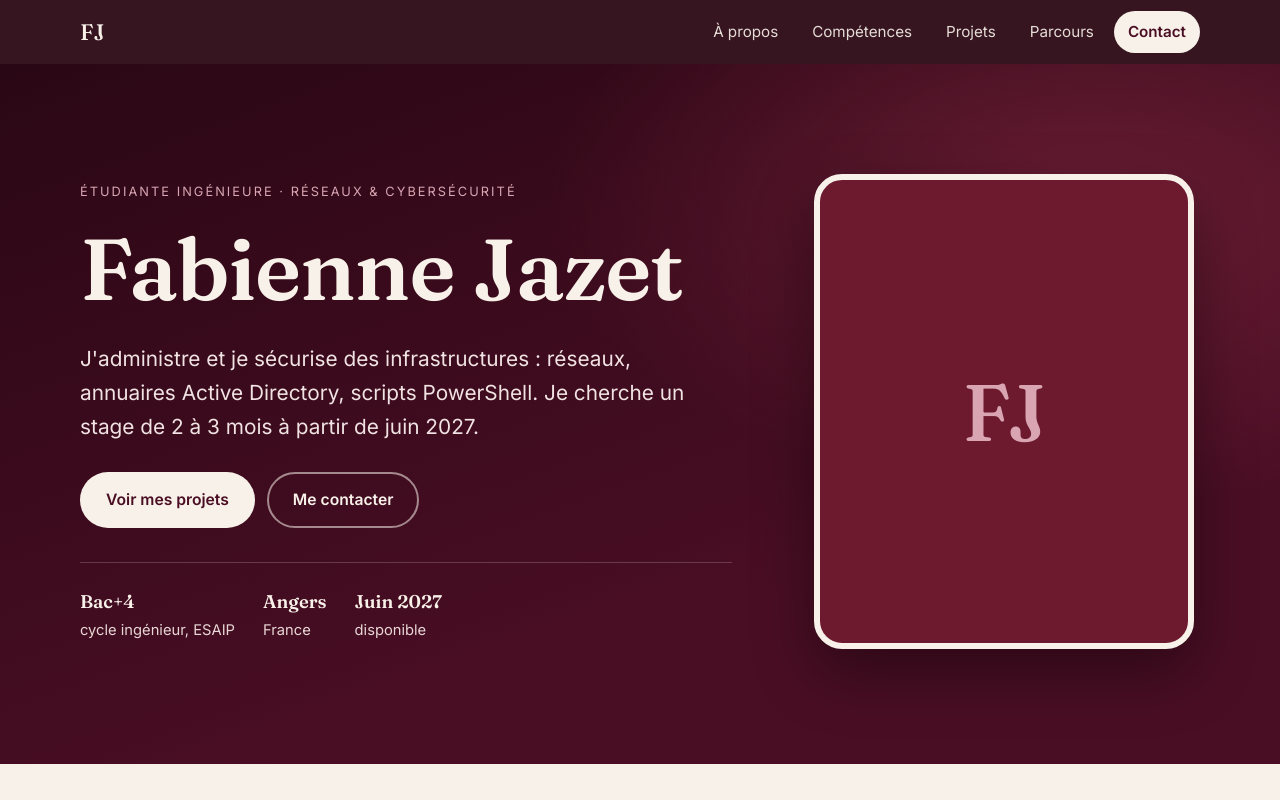
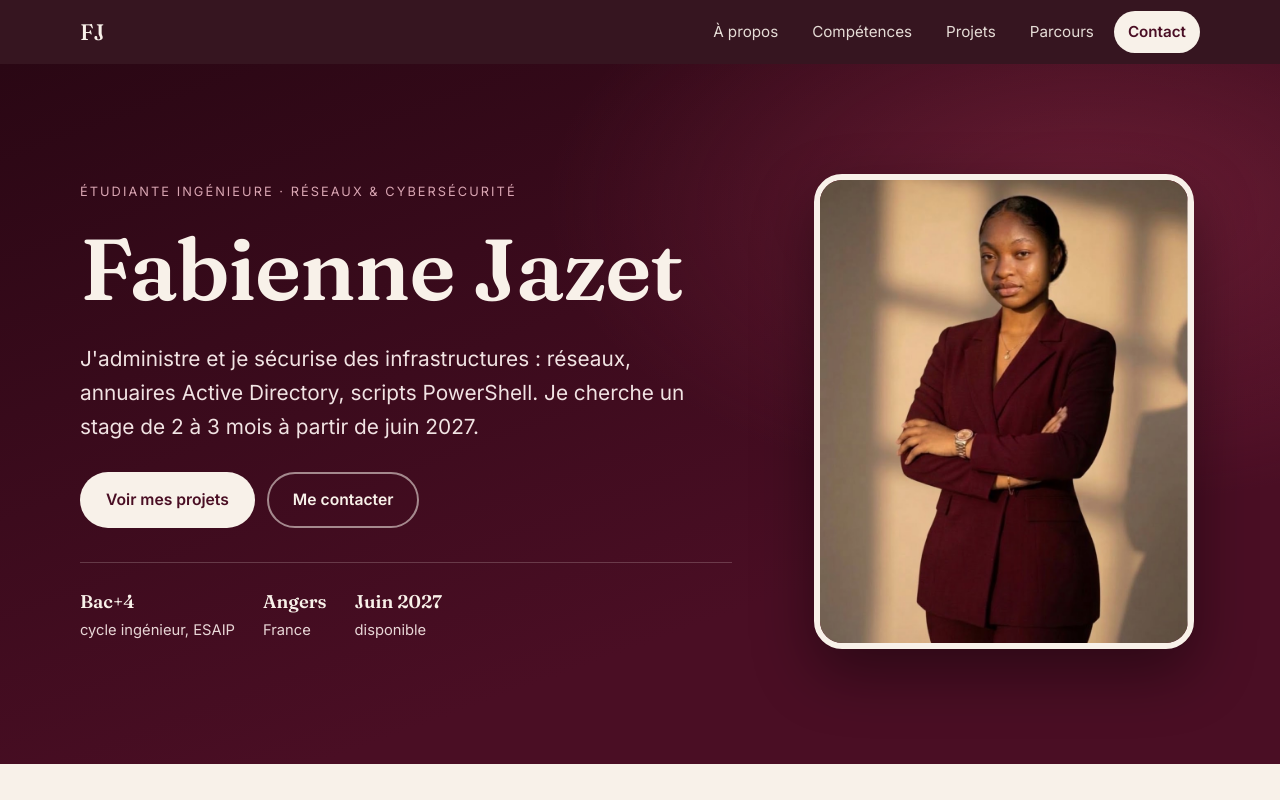
Before and after one commit to Ange-fabi/portfolio, a plain HTML site: page index.html in a window 1280 px wide. Shown: the top 800 px of the page. Drawn offline with Linux system fonts and the light colour scheme.

Commit message:
Update index.html phot.jpg

```diff
--- a/index.html
+++ b/index.html
@@ -51,7 +51,7 @@
       </div>
       <div class="hero-photo">
         <div class="photo-frame">
-          <img src="assets/photo.JPG" alt="Portrait de Fabienne Jazet" width="480" height="600" onerror="this.parentElement.classList.add('no-photo'); this.remove();">
+          <img src="photo.JPG" alt="Portrait de Fabienne Jazet" width="480" height="600" onerror="this.parentElement.classList.add('no-photo'); this.remove();">
           <span class="initials" aria-hidden="true">FJ</span>
         </div>
       </div>
```
